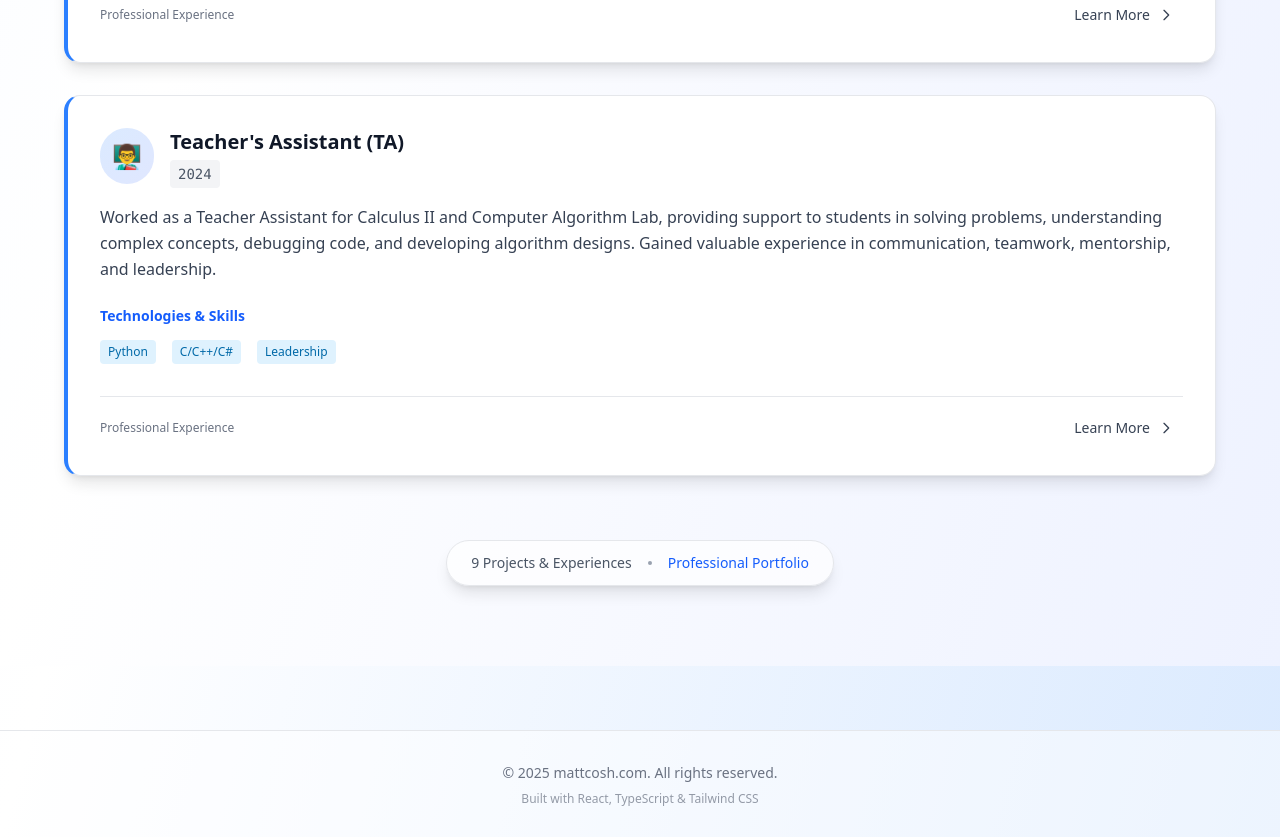
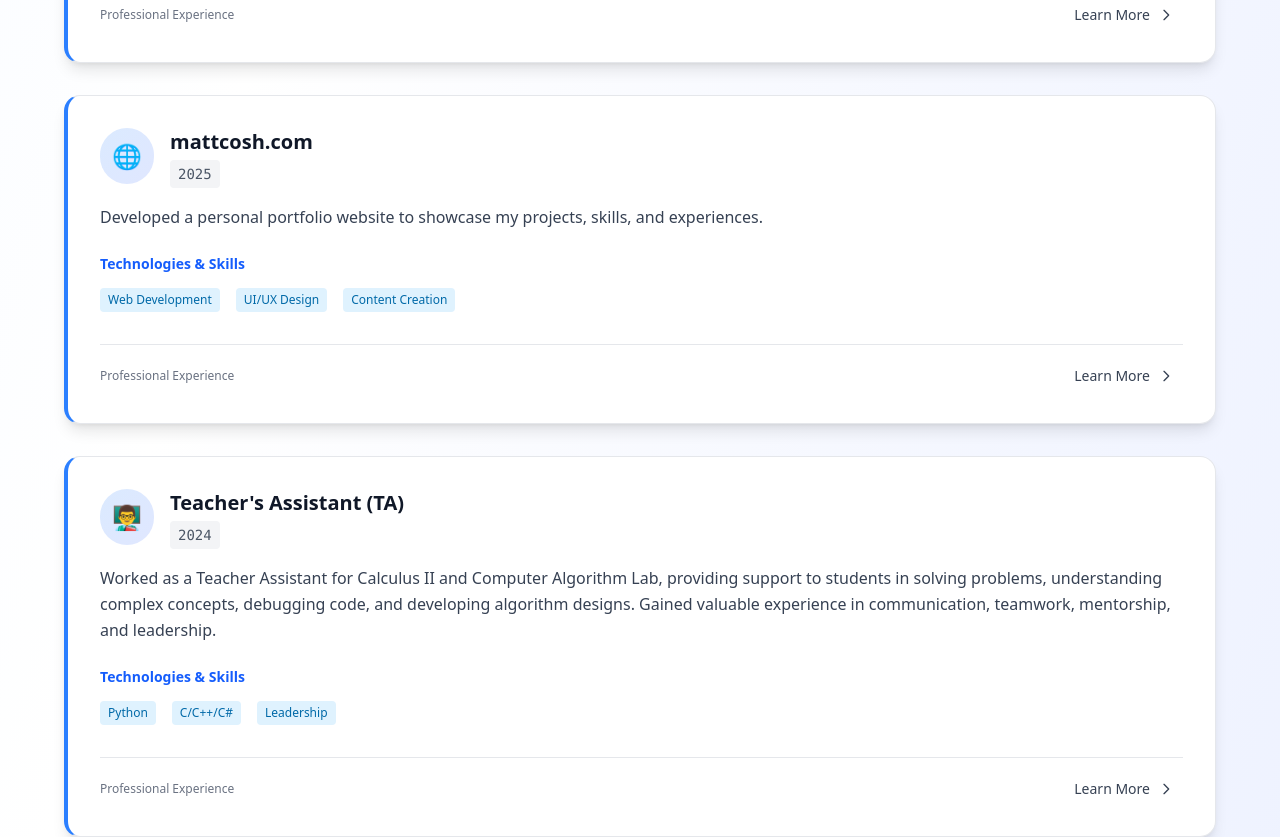
Before and after one commit to TheUnknown550/PortfolioWebsite, a React (Vite) app: page /projects in a window 1280 px wide. Shown: the part 3980-4817 px from the top of the page. Built offline with nearby package versions, Linux system fonts and the light colour scheme.

Commit message:
Added mattcosh.com in projects

```diff
--- a/public/data.yaml
+++ b/public/data.yaml
@@ -287,6 +287,13 @@ profile:
         - REV Control HUB
         - EV3 Hub
         - C/C++/C#
+    - title: mattcosh.com
+      years: 2025
+      description: Developed a personal portfolio website to showcase my projects, skills, and experiences.
+      skills:
+        - Web Development
+        - UI/UX Design
+        - Content Creation
     - title: Teacher's Assistant (TA)
       years: 2024
       description: Worked as a Teacher Assistant for Calculus II and Computer Algorithm Lab, providing support to students in solving problems, understanding complex concepts, debugging code, and developing algorithm designs. Gained valuable experience in communication, teamwork, mentorship, and leadership.
--- a/src/Projects.tsx
+++ b/src/Projects.tsx
@@ -30,6 +30,10 @@ const Projects: React.FC<ProjectsProps> = ({ theme }) => {
   // Function to get appropriate icon based on project title/content
   const getProjectIcon = (title: string, index: number) => {
     const titleLower = title.toLowerCase();
+
+    if (titleLower.includes('.com')) {
+      return '🌐';
+    }
 
     // AI/Medical projects
     if (titleLower.includes('cardiac') || titleLower.includes('cs-m') || titleLower.includes('heart')) {
```
